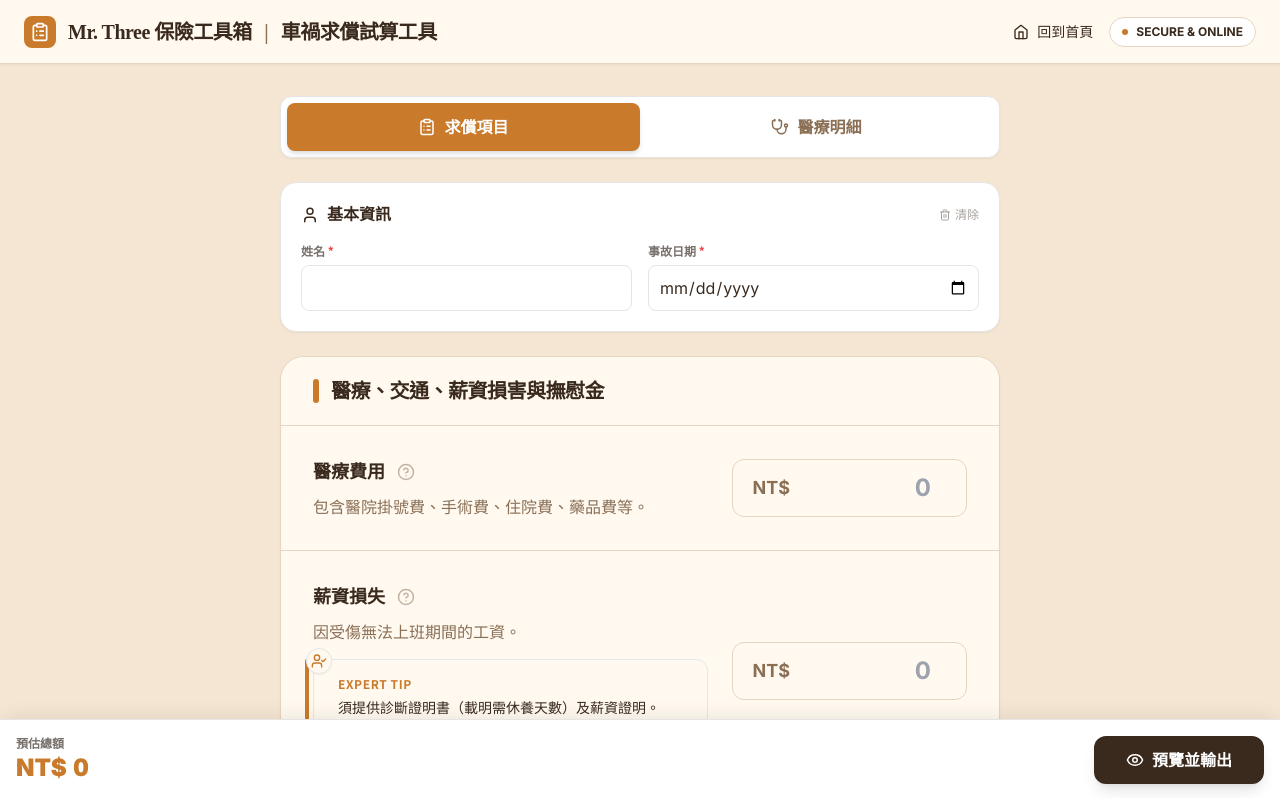
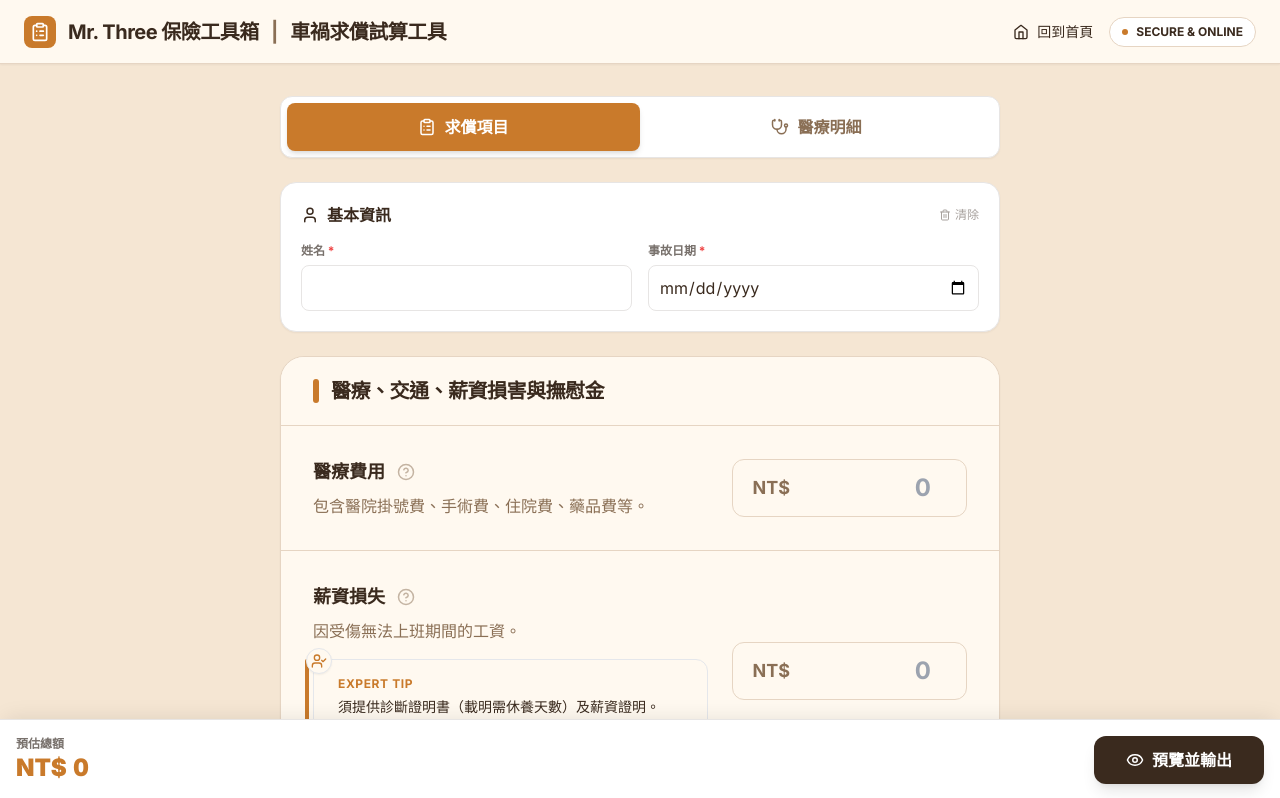
Before and after one commit to lovehinalh-ux/CarClaim-AutoComp-Expert, a React (Vite) app: page / in a window 1280 px wide. Shown: the top 798 px of the page. Built offline with nearby package versions, Linux system fonts and the light colour scheme; the HTML template or start-up script is replaced by a standard one.

Commit message:
chore: align fonts with Blue-Pro-type

```diff
--- a/src/index.css
+++ b/src/index.css
@@ -12,10 +12,11 @@
     }
 
     body {
-        font-family: 'Noto Serif TC', serif;
-        /* Switch to Serif for headings */
+        font-family: 'Inter', 'Noto Sans TC', -apple-system, 'BlinkMacSystemFont', 'Microsoft JhengHei', 'PingFang TC', sans-serif;
         background-color: var(--color-brand-background);
         color: var(--color-brand-secondary);
+        line-height: 1.6;
+        -webkit-font-smoothing: antialiased;
     }
 
     h1,
@@ -24,7 +25,7 @@
     h4,
     h5,
     h6 {
-        font-family: 'Noto Serif TC', serif;
+        font-family: inherit;
         font-weight: 700;
     }
 
@@ -32,8 +33,7 @@
     input,
     button,
     label {
-        font-family: 'Noto Sans TC', sans-serif;
-        /* Keep Sans for UI elements */
+        font-family: inherit;
     }
 }
 
```
